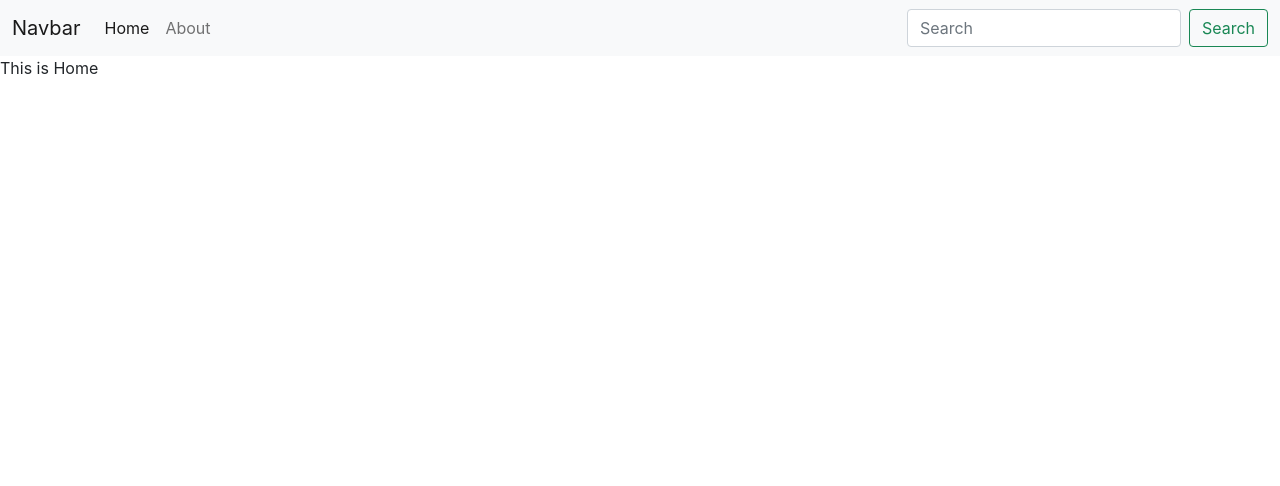
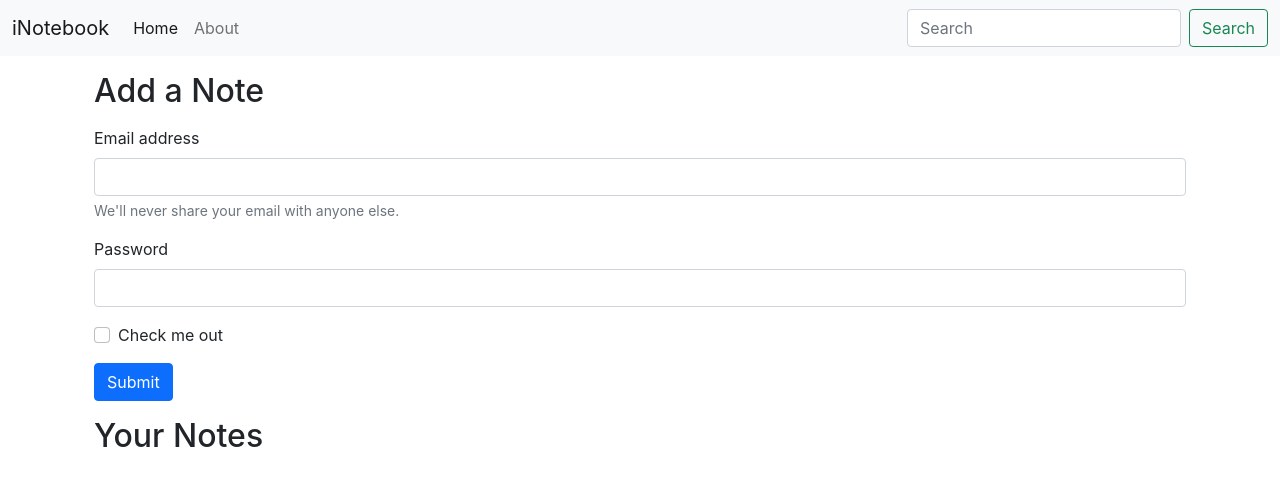
Before and after one commit to Sreejanee/iNotebook, a React (Create React App) app: page / in a window 1280 px wide. Shown: the top 486 px of the page. Built offline with nearby package versions, Linux system fonts and the light colour scheme.

Commit message:
useLocation in React adding a form in home page to add notes

```diff
--- a/src/App.js
+++ b/src/App.js
@@ -19,12 +19,13 @@
 
         <BrowserRouter >
           <Navbar />
+          <div className="container">
+            <Routes>
+              <Route exact path='/' element={<Home />}></Route>
+              <Route exact path='/about' element={<About />}></Route>
 
-          <Routes>
-            <Route exact path='/' element={<Home />}></Route>
-            <Route exact path='/about' element={<About />}></Route>
-
-          </Routes>
+            </Routes>
+          </div>
         </BrowserRouter>
       </NoteState>
     </>
--- a/src/components/About.js
+++ b/src/components/About.js
@@ -2,13 +2,11 @@
 import noteContext from './context/notes/noteContext';
 
 const About = () => {
-  const a = useContext(noteContext);
-  useEffect(() => {
-    a.update();
-  });
+
+
   return (
     <div>
-        This is {a.state.name} and she is in {a.state.class};
+        This is About
     </div>
   )
 }
--- a/src/components/Home.js
+++ b/src/components/Home.js
@@ -2,8 +2,29 @@
 
 const Home = () => {
   return (
-    <div>
-      This is Home
+    <div >
+      <div className="container my-3">
+      <h2>Add a Note</h2>
+      <form className='my-3'>
+  <div className="mb-3">
+    <label for="exampleInputEmail1" className="form-label">Email address</label>
+    <input type="email" className="form-control" id="exampleInputEmail1" aria-describedby="emailHelp"/>
+    <div id="emailHelp" className="form-text">We'll never share your email with anyone else.</div>
+  </div>
+  <div className="mb-3">
+    <label for="exampleInputPassword1" className="form-label">Password</label>
+    <input type="password" className="form-control" id="exampleInputPassword1"/>
+  </div>
+  <div className="mb-3 form-check">
+    <input type="checkbox" className="form-check-input" id="exampleCheck1"/>
+    <label className="form-check-label" for="exampleCheck1">Check me out</label>
+  </div>
+  <button type="submit" className="btn btn-primary">Submit</button>
+</form>
+</div>
+<div className="container">
+      <h2>Your Notes</h2>
+      </div>
     </div>
   )
 }
--- a/src/components/Navbar.js
+++ b/src/components/Navbar.js
@@ -1,20 +1,28 @@
-import React from 'react'
-import {Link} from "react-router-dom";
+import React,{useEffect} from 'react'
+import {Link,useLocation} from "react-router-dom";
+
 const Navbar = () => {
+  let location = useLocation();//gives the current location basically the pathname
+
+  React.useEffect(() => {
+    // Google Analytics
+    // ga('send', 'pageview');
+    console.log(location.pathname)
+  }, [location]);
   return (
     <nav className="navbar navbar-expand-lg navbar-light bg-light">
   <div className="container-fluid">
-    <Link className="navbar-brand" to="/">Navbar</Link>
+    <Link className="navbar-brand" to="/">iNotebook</Link>
     <button className="navbar-toggler" type="button" data-bs-toggle="collapse" data-bs-target="#navbarSupportedContent" aria-controls="navbarSupportedContent" aria-expanded="false" aria-label="Toggle navigation">
       <span className="navbar-toggler-icon"></span>
     </button>
     <div className="collapse navbar-collapse" id="navbarSupportedContent">
       <ul className="navbar-nav me-auto mb-2 mb-lg-0">
         <li className="nav-item">
-          <Link className="nav-link active" aria-current="page" to="/">Home</Link>
+          <Link className={`nav-link ${location.pathname==="/"?"active":""}`} aria-current="page" to="/">Home</Link>
         </li>
         <li className="nav-item">
-          <Link className="nav-link" to="/about">About</Link>
+          <Link className={`nav-link ${location.pathname==="/about"?"active":""}`} to="/about">About</Link>
         </li>
         </ul>
 
--- a/src/components/context/notes/NoteState.js
+++ b/src/components/context/notes/NoteState.js
@@ -3,21 +3,9 @@
 import NoteContext from "./noteContext";
 import { useState } from "react";
 const NoteState=(props)=>{
-    const s1={
-        "name":"Sreejanee",
-        "class":"12"
-    }
-    const [state,setState]=useState(s1);
-    const update=()=>{
-        setTimeout(() => {
-            setState({
-                "name":"Sumi",
-                "class":"0"
-            })
-        }, 2000);
-    }
+
     return(
-        <NoteContext.Provider value={{state,update}} >
+        <NoteContext.Provider  >
             {props.children}
         </NoteContext.Provider>
     )
```
